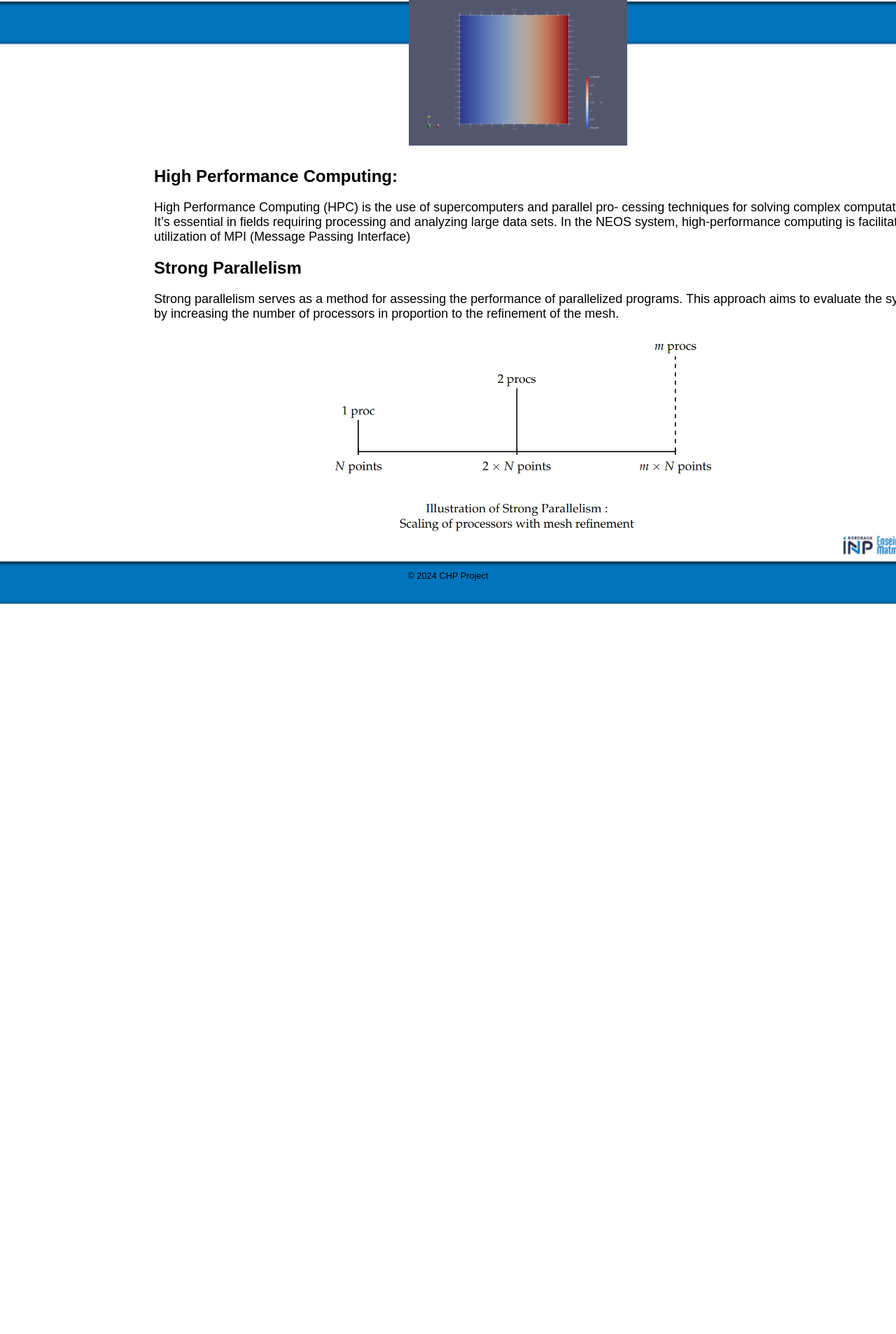
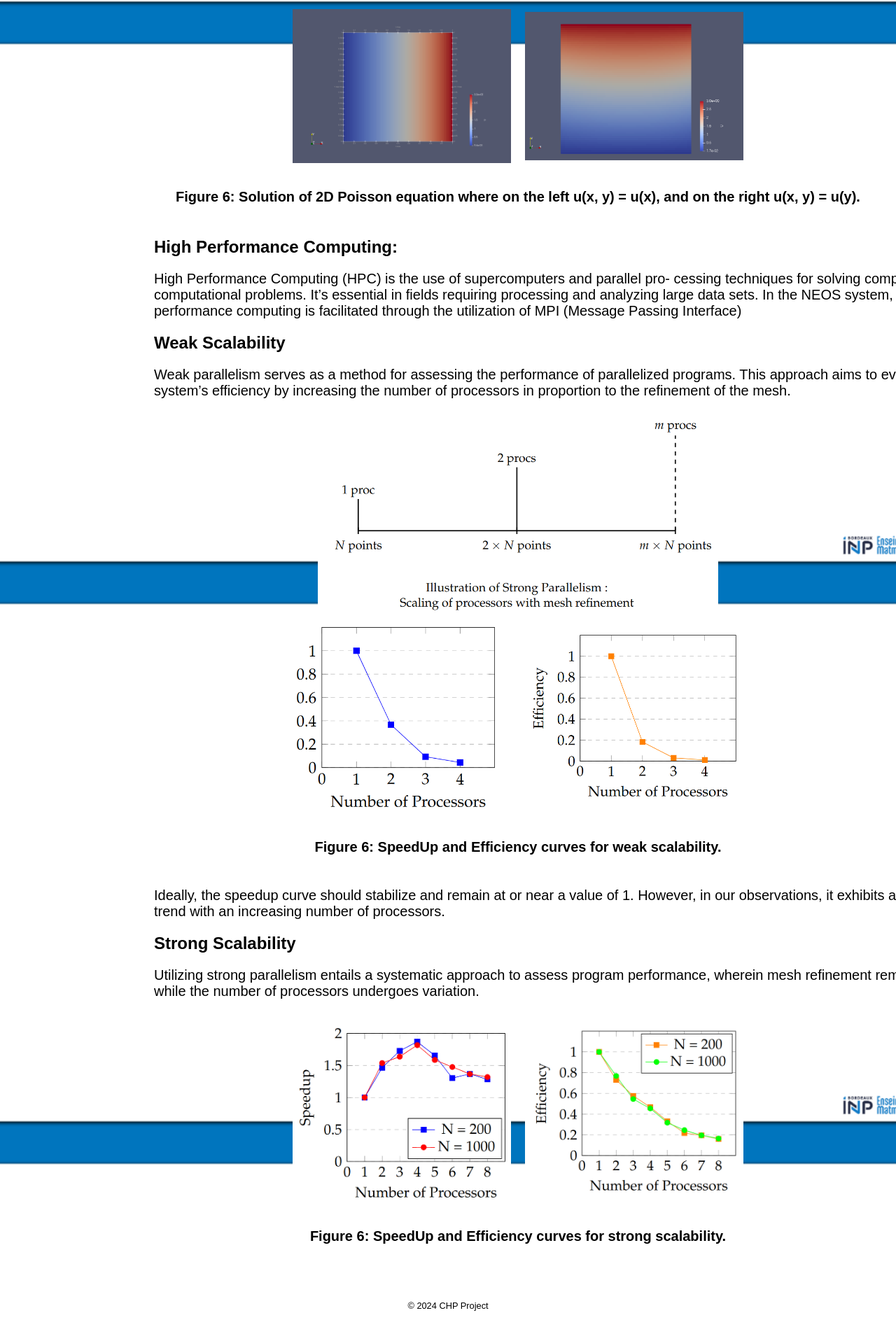
Before and after one commit to mbakhkhakh/projet_chp_bifluid, a plain HTML site: page results.html in a window 1280 px wide. Shown: the part 756-2662 px from the top of the page at 70% size. Before the commit the page ends 1619 px from the top, so only its background shows below. Drawn offline with nearby package versions, Linux system fonts and the light colour scheme.

Commit message:
MAJ  de contenu

```diff
--- a/results.html
+++ b/results.html
@@ -42,14 +42,17 @@
     <section>
         <div class="text-container">
             <h1>Transport Equation</h1>
-        <p>This section outlines the outcomes obtained from solving the Transport equation, along with its validation using a specific test case.
-            This case is characterized by Dirichlet boundary conditions on the left and Neumann boundary conditions on the remaining borders. </p>
+            <p>This section outlines the outcomes obtained from solving the Transport equation, along with its
+                validation using a specific test case.
+                This case is characterized by Dirichlet boundary conditions on the left and Neumann boundary conditions
+                on the remaining borders. </p>
             <div class="image2">
                 <img src="./img/trans1.png" alt="./img/trans1.png">
                 <img src="./img/trans2.png" alt="./img/trans2.png">
             </div>
             <div class="label">
-            <h4>Figure 5:   Numerical solution of transport equation, the left picture represent the solution after few iterations, and the right one after 100th iteration </h4>
+                <h4>Figure 5: Numerical solution of transport equation, the left picture represent the solution after
+                    few iterations, and the right one after 100th iteration </h4>
             </div>
         </div>
 
@@ -64,26 +67,63 @@
                 By developing and replacing we find:
                 $ \alpha (x) = \dfrac{1}{x+1}. $
                 We can find a relative L1 error of $10^{-12}$
-            between our numerical solution and the predefined exact solution. This means that our model clearly converged.
+                between our numerical solution and the predefined exact solution. This means that our model clearly
+                converged.
             </p>
 
             <div class="image2">
                 <img src="./img/poisson.png" alt="./img/poisson.png">
+                <img src="./img/poisson_y.png" alt="./img/poisson.png">
             </div>
+            <div class="label">
+                <h4>Figure 6: Solution of 2D Poisson
+                    equation where on the left u(x, y) = u(x), and on the right u(x, y) = u(y). </h4>
+            </div>
+
             <h1>High Performance Computing:</h1>
             <p>High Performance Computing (HPC) is the use of supercomputers and parallel pro-
                 cessing techniques for solving complex computational problems. It’s essential in fields
-                requiring processing and analyzing large data sets. In the NEOS system, high-performance computing is facilitated through the utilization
+                requiring processing and analyzing large data sets. In the NEOS system, high-performance computing is
+                facilitated through the utilization
                 of MPI (Message Passing Interface)
             </p>
-            <h2> Strong Parallelism</h2>
-            <p>Strong parallelism serves as a method for assessing the performance of parallelized
+            <h2> Weak Scalability</h2>
+            <p>Weak parallelism serves as a method for assessing the performance of parallelized
                 programs. This approach aims to evaluate the system’s efficiency by increasing the
                 number of processors in proportion to the refinement of the mesh.
             </p>
             <div class="image5">
                 <img src="./img/pic_strong_scaling.png" alt="Description de l'image">
             </div>
+            <div class="image2">
+                <img src="./img/speedUp_weak.png" alt="./img/speedUp_strong.png">
+                <img src="./img/efficiency_weak.png" alt="./img/poisson.png">
+            </div>
+
+            <div class="label">
+                <h4>Figure 6: SpeedUp and Efficiency curves for weak scalability. </h4>
+            </div>
+            <p>
+            Ideally, the speedup curve should stabilize and remain at or near a value of 1. However,
+             in our observations, it exhibits a decreasing trend with an increasing number of
+            processors.</p>
+
+            <h2> Strong Scalability</h2>
+            <p>Utilizing strong parallelism entails a systematic approach to assess program
+                performance, wherein mesh refinement remains constant while the number of
+                processors undergoes variation.<p>
+
+            <div class="image2">
+                <img src="./img/speedUp_strong.png" alt="./img/speedUp_strong.png">
+                <img src="./img/efficiency_strong.png" alt="./img/poisson.png">
+            </div>
+
+            <div class="label">
+                <h4>Figure 6: SpeedUp and Efficiency curves for strong scalability. </h4>
+            </div>
+
+
+
         </div>
 
     </section>
@@ -91,4 +131,5 @@
         <p>&copy; 2024 CHP Project</p>
     </footer>
 </body>
+
 </html>
--- a/style.css
+++ b/style.css
@@ -45,7 +45,7 @@ nav ul li {
 
 nav ul li a {
     text-decoration: none;
-    font-size: 22px;
+    font-size: 24px;
     /* font-family: 'Libre Baskerville', serif; */
     font-family: 'Roboto', serif;
     font-weight: bold;
@@ -68,7 +68,7 @@ footer {
 
 section p {
     width: 1200px;
-    font-size: 18px;
+    font-size: 20px;
     /* border: 2px solid red; */
 }
 
@@ -157,7 +157,7 @@ section p {
     display: flex;
     align-items: center;
     justify-content: center;
-    font-size: 18px;
+    font-size: 20px;
 }
 
 .title{
@@ -166,7 +166,7 @@ section p {
     justify-content: center;
 }
 .title h1 {
-    font-size: 50px;
+    font-size: 55px;
     /* font-family: 'Libre Baskerville', serif; */
     font-family: 'Roboto', serif;
 }
```
Also changed, not shown: algorithm.html (+29 -9 lines), context.html (+1 -1 lines), equations.html (+1 -1 lines), img/efficiency_strong.png (added), img/efficiency_weak.png (added), img/poisson_x.png (deleted), img/poisson_y.png (added), img/schema.jpeg (deleted), img/schema.png (added), img/speedUp_strong.png (added), img/speedUp_weak.png (added). Lines whose indentation alone changed are shown as unchanged.
